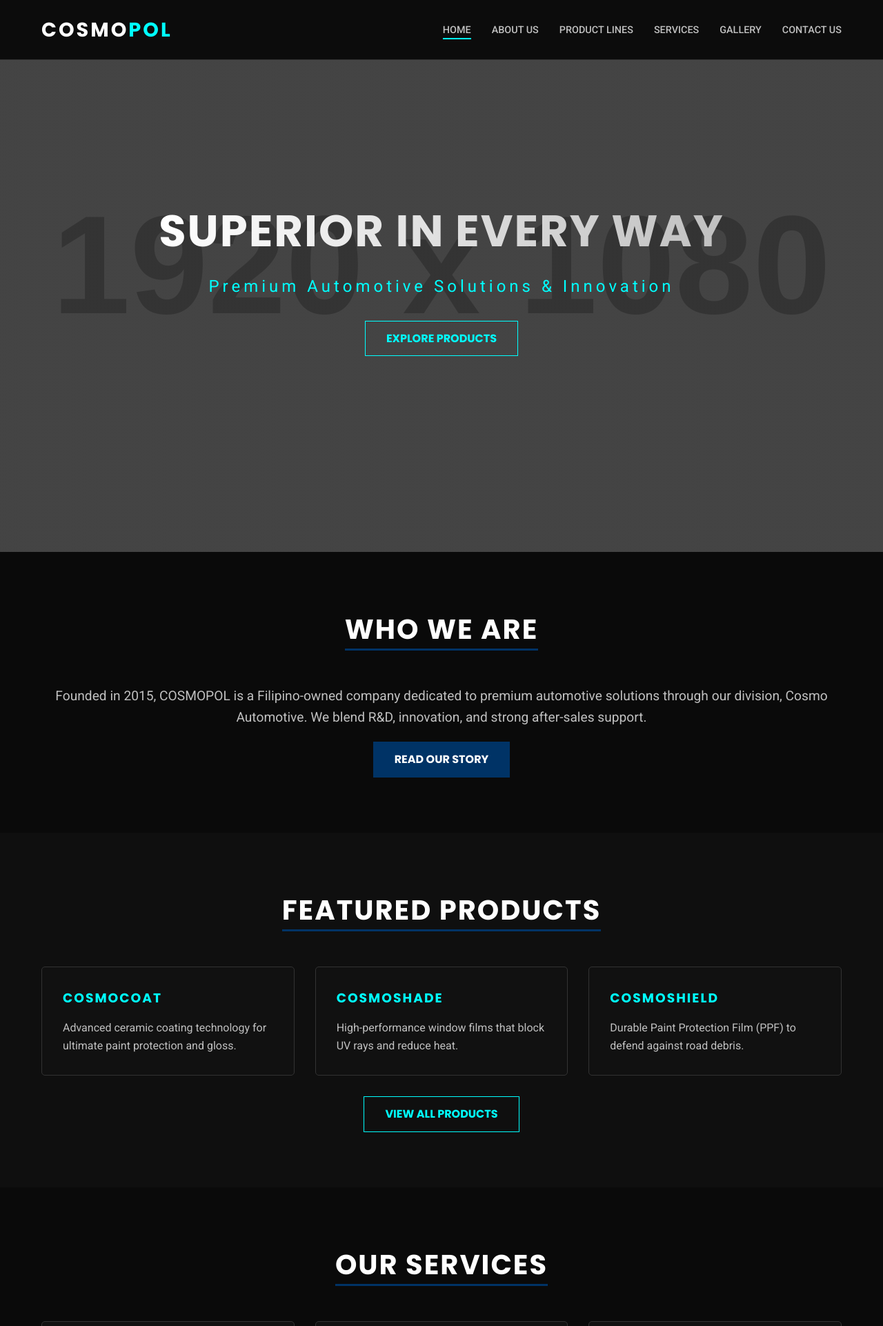
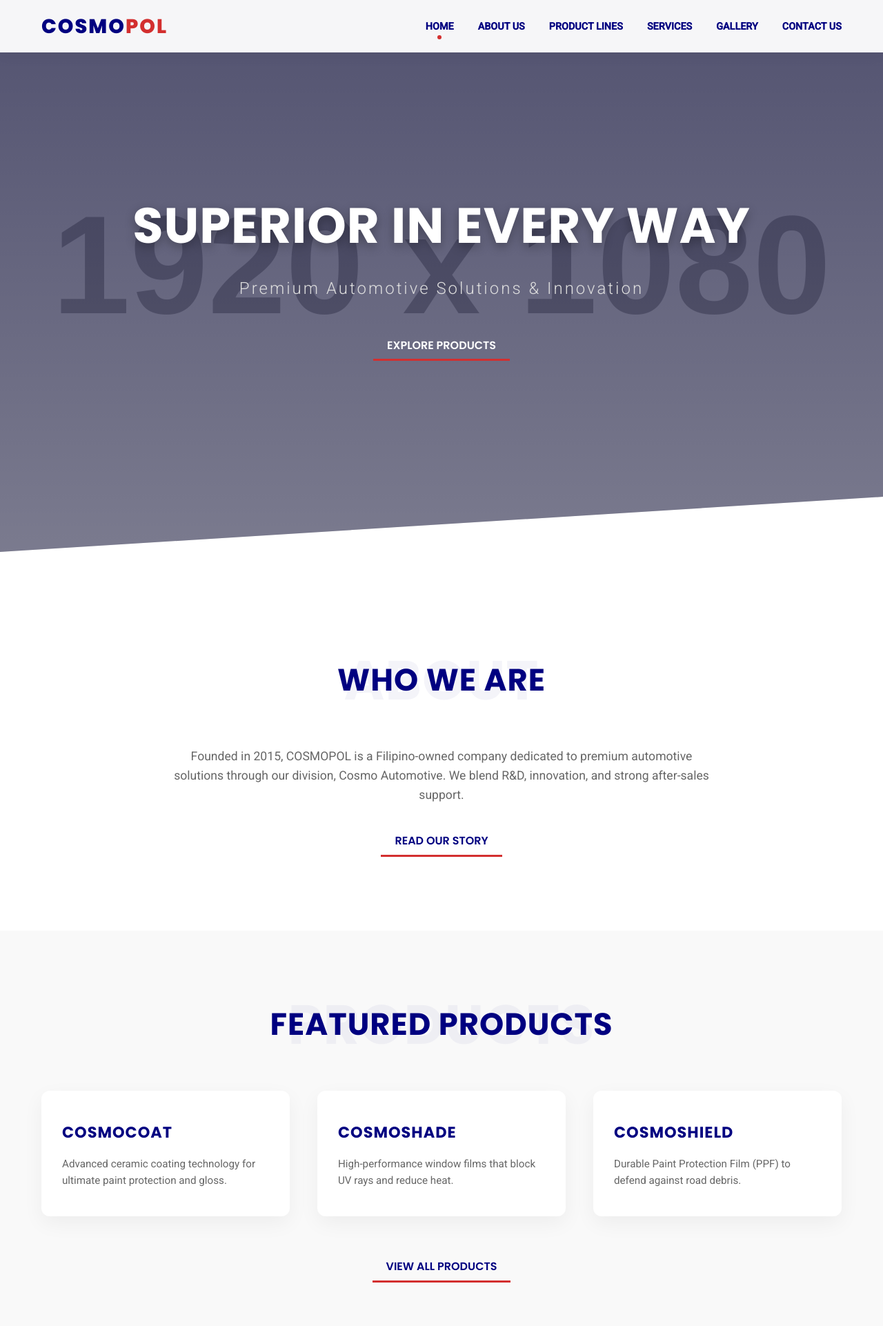
Before and after one commit to Sharmaine2005/COSMOPOL, a PHP site: page / in a window 1280 px wide. Shown: the top 1922 px of the page at 69% size. Run offline with PHP 8.4, Linux system fonts and the light colour scheme; grey boxes labelled with a size stand in for pictures from a placeholder-image service; some libraries are stand-ins or nearby versions.

Commit message:
Second Commit

```diff
--- a/about.html
+++ b/about.html
@@ -27,8 +27,7 @@
 
     <div style="height: 100px;"></div> <section class="section-padding">
         <div class="container">
-            <h1 class="section-title"><span>About COSMOPOL</span></h1>
-
+            <h1 class="section-title" data-title="ABOUT">About COSMOPOL</h1>
             <div class="grid-3">
                 <div style="grid-column: 1 / -1;">
                     <h3 class="text-highlight">Our Story</h3>
--- a/contact.html
+++ b/contact.html
@@ -20,7 +20,7 @@
 
     <section class="section-padding">
         <div class="container">
-            <h1 class="section-title"><span>Contact Us</span></h1>
+            <h1 class="section-title" data-title="ABOUT">About COSMOPOL</h1>
 
             <div class="contact-wrapper">
                 <div class="contact-info">
--- a/gallery.html
+++ b/gallery.html
@@ -20,7 +20,7 @@
 
     <section class="section-padding">
         <div class="container">
-            <h1 class="section-title"><span>Project Gallery</span></h1>
+            <h1 class="section-title" data-title="ABOUT">About COSMOPOL</h1>
             <p class="text-center" style="margin-bottom: 40px;">Explore our finest work and facility.</p>
 
             <div class="gallery-grid">
--- a/index.html
+++ b/index.html
@@ -4,9 +4,10 @@
     <meta charset="UTF-8">
     <meta name="viewport" content="width=device-width, initial-scale=1.0">
     <title>COSMOPOL | Superior in Every Way</title>
-    <link href="https://fonts.googleapis.com/css2?family=Poppins:wght@600;700&family=Roboto:wght@300;400;500&display=swap" rel="stylesheet">
+    <link href="https://fonts.googleapis.com/css2?family=Poppins:wght@600;700;800&family=Roboto:wght@300;400;500&display=swap" rel="stylesheet">
     <link rel="stylesheet" href="style.css">
-    <script src="https://kit.fontawesome.com/a076d05399.js" crossorigin="anonymous"></script> </head>
+    <script src="https://kit.fontawesome.com/a076d05399.js" crossorigin="anonymous"></script>
+</head>
 <body>
 
     <header>
@@ -36,19 +37,21 @@
 
     <section class="section-padding">
         <div class="container">
-            <h2 class="section-title"><span>Who We Are</span></h2>
+            <h2 class="section-title" data-title="ABOUT">Who We Are</h2>
             <div class="grid-3">
-                <div class="about-content" style="grid-column: 1 / -1; text-align: center;">
-                    <p style="font-size: 1.2rem; margin-bottom: 20px;">Founded in 2015, COSMOPOL is a Filipino-owned company dedicated to premium automotive solutions through our division, Cosmo Automotive. We blend R&D, innovation, and strong after-sales support.</p>
-                    <a href="about.html" class="btn btn-primary">Read Our Story</a>
+                <div class="about-content" style="grid-column: 1 / -1; text-align: center; max-width: 800px; margin: 0 auto;">
+                    <p style="font-size: 1.1rem; margin-bottom: 30px; color: var(--text-light);">
+                        Founded in 2015, COSMOPOL is a Filipino-owned company dedicated to premium automotive solutions through our division, Cosmo Automotive. We blend R&D, innovation, and strong after-sales support.
+                    </p>
+                    <a href="about.html" class="btn">Read Our Story</a>
                 </div>
             </div>
         </div>
     </section>
 
-    <section class="section-padding" style="background: #0f0f0f;">
+    <section class="section-padding" style="background-color: #f9f9f9;">
         <div class="container">
-            <h2 class="section-title"><span>Featured Products</span></h2>
+            <h2 class="section-title" data-title="PRODUCTS">Featured Products</h2>
             <div class="grid-3">
                 <div class="card">
                     <h3>CosmoCoat</h3>
@@ -63,7 +66,7 @@
                     <p>Durable Paint Protection Film (PPF) to defend against road debris.</p>
                 </div>
             </div>
-            <div class="text-center" style="margin-top: 30px;">
+            <div class="text-center" style="margin-top: 50px;">
                 <a href="products.html" class="btn">View All Products</a>
             </div>
         </div>
@@ -71,37 +74,37 @@
 
     <section class="section-padding">
         <div class="container">
-            <h2 class="section-title"><span>Our Services</span></h2>
+            <h2 class="section-title" data-title="SERVICES">Our Services</h2>
             <div class="grid-3">
                 <div class="card">
-                    <img src="https://placehold.co/400x250/003366/FFF?text=Detailing" alt="Detailing">
+                    <img src="https://placehold.co/400x250/000080/FFF?text=Detailing" alt="Detailing">
                     <h3>Premium Detailing</h3>
                 </div>
                 <div class="card">
-                    <img src="https://placehold.co/400x250/003366/FFF?text=Wrapping" alt="Wrapping">
+                    <img src="https://placehold.co/400x250/000080/FFF?text=Wrapping" alt="Wrapping">
                     <h3>Vehicle Wraps</h3>
                 </div>
                 <div class="card">
-                    <img src="https://placehold.co/400x250/003366/FFF?text=Tinting" alt="Tinting">
+                    <img src="https://placehold.co/400x250/000080/FFF?text=Tinting" alt="Tinting">
                     <h3>Window Tinting</h3>
                 </div>
             </div>
-            <div class="text-center" style="margin-top: 30px;">
+            <div class="text-center" style="margin-top: 50px;">
                 <a href="services.html" class="btn">See Full Services</a>
             </div>
         </div>
     </section>
 
-    <section class="section-padding" style="background: #0f0f0f;">
+    <section class="section-padding" style="background-color: #f9f9f9;">
         <div class="container">
-            <h2 class="section-title"><span>Recent Work</span></h2>
+            <h2 class="section-title" data-title="GALLERY">Recent Work</h2>
             <div class="gallery-grid">
-                <div class="gallery-item"><img src="https://placehold.co/400x300/111/FFF?text=Supercar" alt="Work 1"></div>
-                <div class="gallery-item"><img src="https://placehold.co/400x300/111/FFF?text=Ceramic" alt="Work 2"></div>
-                <div class="gallery-item"><img src="https://placehold.co/400x300/111/FFF?text=Tint" alt="Work 3"></div>
-                <div class="gallery-item"><img src="https://placehold.co/400x300/111/FFF?text=Interior" alt="Work 4"></div>
+                <div class="gallery-item"><img src="https://placehold.co/400x300/eee/333?text=Supercar" alt="Work 1"></div>
+                <div class="gallery-item"><img src="https://placehold.co/400x300/eee/333?text=Ceramic" alt="Work 2"></div>
+                <div class="gallery-item"><img src="https://placehold.co/400x300/eee/333?text=Tint" alt="Work 3"></div>
+                <div class="gallery-item"><img src="https://placehold.co/400x300/eee/333?text=Interior" alt="Work 4"></div>
             </div>
-            <div class="text-center" style="margin-top: 30px;">
+            <div class="text-center" style="margin-top: 50px;">
                 <a href="gallery.html" class="btn">View Gallery</a>
             </div>
         </div>
@@ -109,9 +112,24 @@
 
     <section class="section-padding">
         <div class="container text-center">
-            <h2 class="section-title"><span>Get In Touch</span></h2>
-            <p style="margin-bottom: 30px;">Ready to upgrade your ride? Visit us or send an inquiry today.</p>
-            <a href="contact.html" class="btn btn-primary">Contact Us</a>
+            <h2 class="section-title" data-title="PARTNERS">Partnered Shops</h2>
+            <p style="color: var(--text-light); margin-bottom: 30px;">Trusted by leading automotive experts across the region.</p>
+
+            <div class="partners-grid">
+                <div class="partner-logo"><img src="https://placehold.co/150x80/ccc/fff?text=Logo+1" alt="Partner 1"></div>
+                <div class="partner-logo"><img src="https://placehold.co/150x80/ccc/fff?text=Logo+2" alt="Partner 2"></div>
+                <div class="partner-logo"><img src="https://placehold.co/150x80/ccc/fff?text=Logo+3" alt="Partner 3"></div>
+                <div class="partner-logo"><img src="https://placehold.co/150x80/ccc/fff?text=Logo+4" alt="Partner 4"></div>
+                <div class="partner-logo"><img src="https://placehold.co/150x80/ccc/fff?text=Logo+5" alt="Partner 5"></div>
+            </div>
+        </div>
+    </section>
+
+    <section class="section-padding" style="background-color: #f9f9f9;">
+        <div class="container text-center">
+            <h2 class="section-title" data-title="CONTACT">Get In Touch</h2>
+            <p style="margin-bottom: 30px; color: var(--text-light);">Ready to upgrade your ride? Visit us or send an inquiry today.</p>
+            <a href="contact.html" class="btn">Contact Us</a>
         </div>
     </section>
 
@@ -120,7 +138,7 @@
             <div class="footer-grid">
                 <div class="footer-col">
                     <div class="logo">COSMO<span>POL</span></div>
-                    <p>Superior in Every Way.</p>
+                    <p style="margin-top: 15px;">Superior in Every Way.</p>
                 </div>
                 <div class="footer-col">
                     <h4>Location</h4>
--- a/products.html
+++ b/products.html
@@ -20,7 +20,7 @@
 
     <section class="section-padding">
         <div class="container">
-            <h1 class="section-title"><span>Our Product Lines</span></h1>
+            <h1 class="section-title" data-title="ABOUT">About COSMOPOL</h1>
 
             <div class="card" style="margin-bottom: 40px; display: flex; flex-wrap: wrap; align-items: center; gap: 30px;">
                 <div style="flex: 1;">
--- a/services.html
+++ b/services.html
@@ -20,7 +20,7 @@
 
     <section class="section-padding">
         <div class="container">
-            <h1 class="section-title"><span>Our Services</span></h1>
+            <h1 class="section-title" data-title="ABOUT">About COSMOPOL</h1>
             <div class="grid-3">
                 <div class="card">
                     <img src="https://placehold.co/400x250/111/FFF?text=PPF+Install" alt="PPF">
--- a/style.css
+++ b/style.css
@@ -1,12 +1,17 @@
 /* --- VARIABLES & RESET --- */
 :root {
-    --primary: #C0C0C0; /* Metallic Silver */
-    --accent: #003366;  /* Deep Blue */
-    --secondary: #0A0A0A; /* Jet Black */
-    --highlight: #00FFFF; /* Electric Cyan */
+    --bg-color: #FFFFFF;
+    --text-color: #333333;
+    --text-light: #666666;
+
+    --highlight: #000080; /* Navy Blue - Primary Branding */
+    --accent: #D32F2F;    /* Red - CTA & Effects */
+
     --font-head: 'Poppins', sans-serif;
     --font-body: 'Roboto', sans-serif;
-    --transition: all 0.3s ease;
+    --transition: all 0.4s cubic-bezier(0.25, 0.8, 0.25, 1);
+    --shadow-card: 0 10px 30px rgba(0,0,0,0.05);
+    --shadow-hover: 0 20px 40px rgba(0,0,0,0.1);
 }
 
 * {
@@ -16,8 +21,8 @@
 }
 
 body {
-    background-color: var(--secondary);
-    color: var(--primary);
+    background-color: var(--bg-color);
+    color: var(--text-color);
     font-family: var(--font-body);
     line-height: 1.6;
     overflow-x: hidden;
@@ -25,9 +30,10 @@ body {
 
 h1, h2, h3, h4, h5, h6 {
     font-family: var(--font-head);
-    color: #fff;
+    color: var(--highlight);
     text-transform: uppercase;
-    letter-spacing: 2px;
+    letter-spacing: 1px;
+    font-weight: 700;
 }
 
 a { text-decoration: none; color: inherit; transition: var(--transition); }
@@ -41,39 +47,66 @@ img { max-width: 100%; display: block; }
     padding: 0 20px;
 }
 
-.section-padding { padding: 80px 0; }
+.section-padding { padding: 100px 0; }
 .text-center { text-align: center; }
-.text-highlight { color: var(--highlight); }
+.text-accent { color: var(--accent); }
 
-/* Buttons */
+/* --- CREATIVE BUTTONS (Underline Sparkle) --- */
 .btn {
     display: inline-block;
-    padding: 12px 30px;
-    border: 1px solid var(--highlight);
-    color: var(--highlight);
+    padding: 10px 20px;
     font-family: var(--font-head);
     text-transform: uppercase;
-    font-weight: bold;
+    font-weight: 600;
+    color: var(--highlight);
+    background: transparent;
     cursor: pointer;
-    background: transparent;
+    position: relative;
+    border: none; /* Removed Box */
+    overflow: hidden; /* Contains the sparkle */
+}
+
+/* The Red Line */
+.btn::after {
+    content: '';
+    position: absolute;
+    bottom: 0;
+    left: 0;
+    width: 100%;
+    height: 3px;
+    background-color: var(--accent);
+    transition: var(--transition);
+}
+
+/* The Sparkle/Fade Effect */
+.btn::before {
+    content: '';
+    position: absolute;
+    bottom: 0;
+    left: 0;
+    width: 100%;
+    height: 0%;
+    background: linear-gradient(to top, rgba(211, 47, 47, 0.2), transparent);
+    z-index: -1;
     transition: var(--transition);
 }
 
 .btn:hover {
-    background: var(--highlight);
-    color: var(--secondary);
-    box-shadow: 0 0 15px var(--highlight);
+    color: var(--accent);
+    letter-spacing: 2px; /* Slight expansion for creative touch */
 }
 
-.btn-primary {
-    background: var(--accent);
-    border-color: var(--accent);
-    color: #fff;
+.btn:hover::before {
+    height: 100%; /* Rising mist effect */
 }
 
-.btn-primary:hover {
-    background: #004080;
-    box-shadow: 0 0 15px var(--accent);
+.btn:hover::after {
+    box-shadow: 0 0 15px var(--accent); /* Glowing line */
+}
+
+/* Filled Button Variant for high contrast areas */
+.btn-primary {
+    color: var(--highlight);
 }
 
 /* --- HEADER --- */
@@ -82,10 +115,11 @@ header {
     top: 0;
     left: 0;
     width: 100%;
-    background: rgba(10, 10, 10, 0.95);
-    border-bottom: 1px solid #333;
+    background: rgba(255, 255, 255, 0.95);
+    backdrop-filter: blur(10px);
+    box-shadow: 0 2px 20px rgba(0,0,0,0.05);
     z-index: 1000;
-    padding: 20px 0;
+    padding: 15px 0;
 }
 
 .nav-container {
@@ -96,45 +130,50 @@ header {
 
 .logo {
     font-size: 1.8rem;
-    font-weight: 700;
-    color: #fff;
+    font-weight: 800;
+    color: var(--highlight);
     font-family: var(--font-head);
-    letter-spacing: 3px;
+    letter-spacing: 2px;
 }
 
-.logo span { color: var(--highlight); }
+.logo span { color: var(--accent); }
 
-.nav-links { display: flex; gap: 30px; }
+.nav-links { display: flex; gap: 35px; }
 
 .nav-links a {
     font-size: 0.9rem;
-    font-weight: 500;
-    color: var(--primary);
+    font-weight: 600;
+    color: var(--highlight);
     text-transform: uppercase;
     position: relative;
 }
 
+/* Nav Hover Effect - Simple Red Dot */
 .nav-links a::after {
     content: '';
     position: absolute;
-    width: 0;
-    height: 2px;
-    bottom: -5px;
-    left: 0;
-    background-color: var(--highlight);
+    width: 6px;
+    height: 6px;
+    background-color: var(--accent);
+    bottom: -10px;
+    left: 50%;
+    transform: translateX(-50%) scale(0);
+    border-radius: 50%;
     transition: var(--transition);
 }
 
-.nav-links a:hover::after, .nav-links a.active::after { width: 100%; }
-.nav-links a:hover { color: #fff; text-shadow: 0 0 5px var(--highlight); }
+.nav-links a:hover::after, .nav-links a.active::after {
+    transform: translateX(-50%) scale(1);
+}
 
 /* Mobile Menu Toggle */
-.menu-toggle { display: none; cursor: pointer; color: white; font-size: 1.5rem; }
+.menu-toggle { display: none; cursor: pointer; color: var(--highlight); font-size: 1.5rem; }
 
 /* --- HERO SECTION --- */
 .hero {
     height: 100vh;
-    background: linear-gradient(rgba(10,10,10,0.7), rgba(10,10,10,0.7)), url('https://placehold.co/1920x1080/0A0A0A/333333?text=COSMOPOL+Automotive');
+    /* Dark image required for contrast, or use overlay */
+    background: linear-gradient(rgba(0, 0, 50, 0.6), rgba(0, 0, 50, 0.4)), url('https://placehold.co/1920x1080/111/333?text=COSMOPOL+Automotive');
     background-size: cover;
     background-position: center;
     background-attachment: fixed;
@@ -142,142 +181,213 @@ header {
     align-items: center;
     justify-content: center;
     text-align: center;
+    /* Creative Touch: Slanted bottom edge */
+    clip-path: polygon(0 0, 100% 0, 100% 90%, 0 100%);
+    margin-bottom: 50px;
 }
 
 .hero-content h1 {
-    font-size: 4rem;
-    margin-bottom: 10px;
-    background: linear-gradient(to right, #fff, var(--primary));
-    -webkit-background-clip: text;
-    -webkit-text-fill-color: transparent;
+    font-size: 4.5rem;
+    margin-bottom: 15px;
+    color: #fff; /* White text on dark hero image */
+    text-shadow: 0 5px 15px rgba(0,0,0,0.3);
 }
 
 .hero-content p {
     font-size: 1.5rem;
-    margin-bottom: 30px;
-    color: var(--highlight);
-    letter-spacing: 5px;
+    margin-bottom: 40px;
+    color: #ddd;
+    letter-spacing: 3px;
+    font-weight: 300;
 }
+
+.hero .btn {
+    color: #fff;
+}
+.hero .btn:hover { color: #fff; }
 
 /* --- SECTIONS GENERAL --- */
 .section-title {
-    font-size: 2.5rem;
-    margin-bottom: 50px;
+    font-size: 2.8rem;
+    margin-bottom: 60px;
     text-align: center;
+    position: relative;
+    /* Removed underline as requested */
 }
 
-.section-title span { border-bottom: 3px solid var(--accent); }
+/* Creative Touch: Background Watermark for titles */
+.section-title::before {
+    content: attr(data-title); /* Uses data-attribute for text */
+    position: absolute;
+    top: 50%;
+    left: 50%;
+    transform: translate(-50%, -50%);
+    font-size: 5rem;
+    opacity: 0.04;
+    color: var(--highlight);
+    white-space: nowrap;
+    z-index: -1;
+}
 
 /* --- CARDS (Products/Services) --- */
 .grid-3 {
     display: grid;
-    grid-template-columns: repeat(auto-fit, minmax(300px, 1fr));
-    gap: 30px;
+    grid-template-columns: repeat(auto-fit, minmax(320px, 1fr));
+    gap: 40px;
 }
 
 .card {
-    background: #111;
-    border: 1px solid #333;
-    padding: 30px;
+    background: #fff;
+    padding: 40px 30px;
+    border-radius: 12px;
+    box-shadow: var(--shadow-card);
     transition: var(--transition);
-    border-radius: 5px;
+    position: relative;
+    overflow: hidden;
+    border-top: 3px solid transparent;
 }
 
+/* Creative Touch: Hover Lift & Top Border */
 .card:hover {
-    border-color: var(--highlight);
-    transform: translateY(-10px);
+    transform: translateY(-15px);
+    box-shadow: var(--shadow-hover);
+    border-top: 3px solid var(--accent);
 }
 
-.card h3 { margin-bottom: 15px; color: var(--highlight); }
-.card img { margin-bottom: 20px; width: 100%; border-radius: 4px; }
+.card h3 { margin-bottom: 15px; color: var(--highlight); font-size: 1.4rem; }
+.card p { color: var(--text-light); font-size: 0.95rem; }
+.card img {
+    margin-bottom: 25px;
+    width: 100%;
+    border-radius: 8px;
+    box-shadow: 0 5px 15px rgba(0,0,0,0.1);
+}
 
-/* --- ABOUT TIMELINE (Simplified) --- */
-.timeline-item {
-    border-left: 2px solid var(--accent);
-    padding-left: 20px;
-    margin-bottom: 30px;
-    margin-left: 20px;
+/* --- PARTNERED SHOPS (New Section) --- */
+.partners-grid {
+    display: flex;
+    justify-content: center;
+    flex-wrap: wrap;
+    gap: 50px;
+    align-items: center;
+    margin-top: 40px;
+}
+
+.partner-logo {
+    width: 150px;
+    height: 80px;
+    display: flex;
+    align-items: center;
+    justify-content: center;
+    filter: grayscale(100%);
+    opacity: 0.6;
+    transition: var(--transition);
+}
+
+.partner-logo img {
+    max-height: 100%;
+    width: auto;
+}
+
+.partner-logo:hover {
+    filter: grayscale(0%);
+    opacity: 1;
+    transform: scale(1.1);
 }
 
 /* --- GALLERY --- */
 .gallery-grid {
     display: grid;
-    grid-template-columns: repeat(auto-fill, minmax(250px, 1fr));
-    gap: 15px;
+    grid-template-columns: repeat(auto-fill, minmax(280px, 1fr));
+    gap: 20px;
+}
+
+.gallery-item {
+    overflow: hidden;
+    border-radius: 8px;
+    box-shadow: var(--shadow-card);
 }
 
 .gallery-item img {
     width: 100%;
-    height: 250px;
+    height: 300px;
     object-fit: cover;
-    transition: var(--transition);
-    cursor: pointer;
+    transition: transform 0.6s ease;
 }
 
-.gallery-item img:hover { transform: scale(1.05); filter: brightness(1.2); }
+.gallery-item:hover img { transform: scale(1.1); }
 
 /* --- CONTACT FORM --- */
 .contact-wrapper {
     display: flex;
     flex-wrap: wrap;
-    gap: 50px;
+    gap: 60px;
 }
 
 .contact-info, .contact-form { flex: 1; min-width: 300px; }
 
-.form-group { margin-bottom: 20px; }
+.form-group { margin-bottom: 25px; position: relative; }
 
 input, textarea {
     width: 100%;
-    padding: 15px;
-    background: #1a1a1a;
+    padding: 15px 0;
+    background: transparent;
     border: none;
-    border-bottom: 2px solid #333;
-    color: #fff;
+    border-bottom: 2px solid #ddd;
+    color: var(--text-color);
     font-family: var(--font-body);
+    font-size: 1rem;
+    transition: var(--transition);
 }
 
 input:focus, textarea:focus {
     outline: none;
-    border-color: var(--highlight);
+    border-bottom-color: var(--highlight);
 }
+
+input::placeholder, textarea::placeholder { color: #aaa; }
 
 /* --- FOOTER --- */
 footer {
-    background: #050505;
-    border-top: 1px solid #333;
-    padding: 50px 0 20px;
-    margin-top: 50px;
+    background: var(--highlight); /* Navy Background */
+    color: #fff;
+    padding: 80px 0 30px;
+    margin-top: 80px;
+    /* Creative Touch: Angled top */
+    clip-path: polygon(0 15%, 100% 0, 100% 100%, 0 100%);
 }
 
 .footer-grid {
     display: grid;
     grid-template-columns: repeat(auto-fit, minmax(200px, 1fr));
     gap: 40px;
-    margin-bottom: 30px;
+    margin-bottom: 40px;
 }
 
-.footer-col h4 { color: var(--highlight); margin-bottom: 20px; font-size: 1.1rem; }
-.footer-col ul li { margin-bottom: 10px; }
-.footer-bottom { border-top: 1px solid #222; padding-top: 20px; font-size: 0.8rem; opacity: 0.7; }
+.footer-col h4 { color: #fff; margin-bottom: 25px; font-size: 1.2rem; }
+.footer-col ul li { margin-bottom: 12px; color: #ccc; }
+.footer-col p { color: #ccc; }
+.footer-bottom { border-top: 1px solid rgba(255,255,255,0.1); padding-top: 25px; font-size: 0.85rem; opacity: 0.8; }
 
 /* --- RESPONSIVE --- */
 @media (max-width: 768px) {
-    .menu-toggle { display: block; }
+    .menu-toggle { display: block; color: var(--highlight); }
     .nav-links {
         position: absolute;
         top: 70px;
         left: 0;
         width: 100%;
-        background: var(--secondary);
+        background: #fff;
         flex-direction: column;
         text-align: center;
-        padding: 20px 0;
+        padding: 30px 0;
+        box-shadow: 0 10px 20px rgba(0,0,0,0.1);
         transform: translateY(-150%);
         transition: var(--transition);
-        border-bottom: 1px solid var(--highlight);
     }
 
     .nav-links.active { transform: translateY(0); }
-    .hero-content h1 { font-size: 2.5rem; }
+    .hero-content h1 { font-size: 2.8rem; }
+    .hero { clip-path: none; } /* Remove slant on mobile for better space usage */
+    footer { clip-path: none; padding-top: 50px; }
 }
```
Also changed, not shown: script.js (+8 -6 lines).
